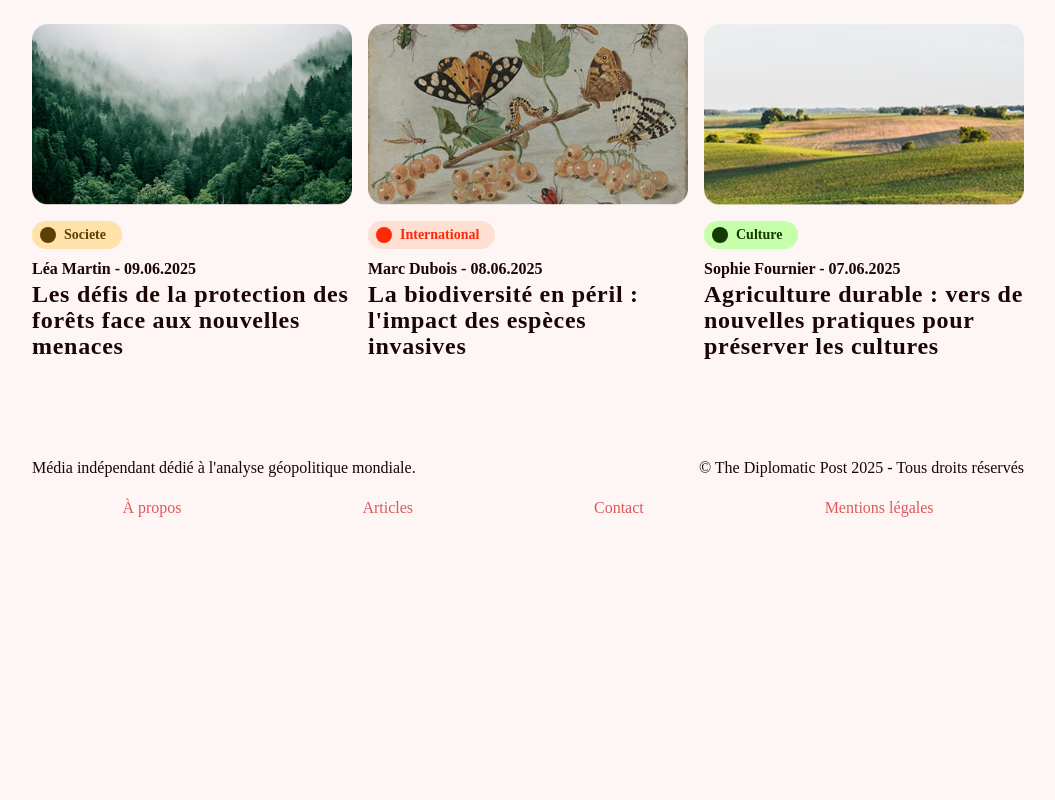
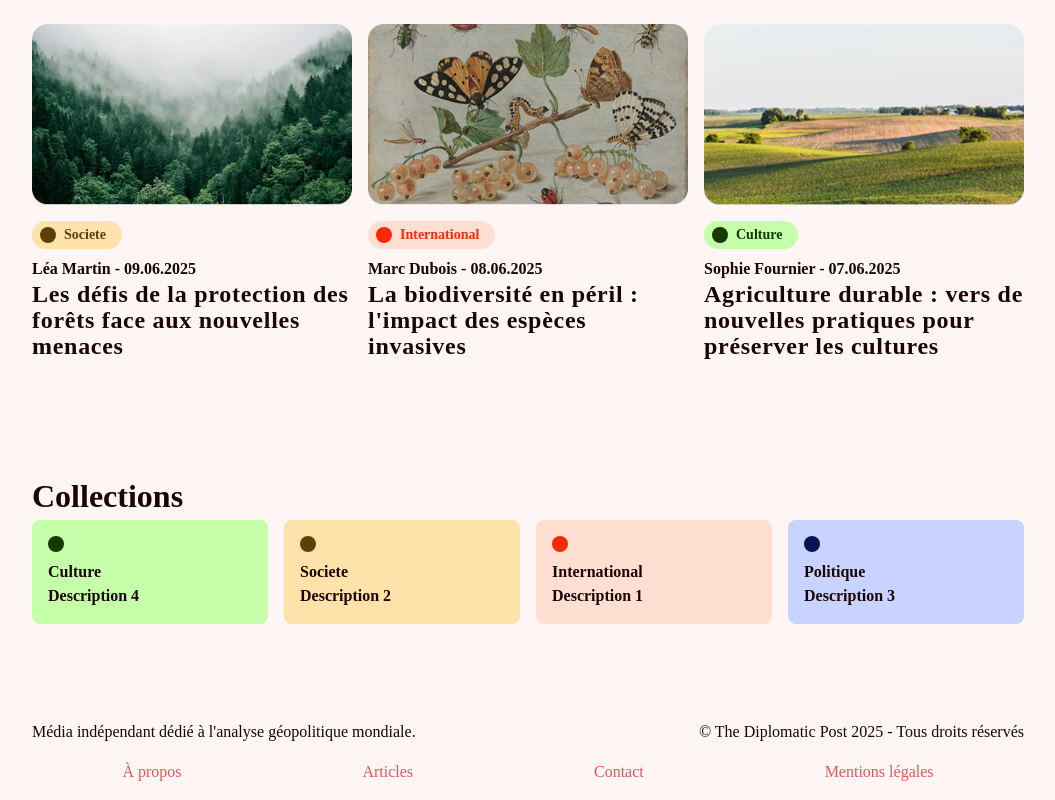
Before and after one commit to Hugo6800/site-diplomatic, a Next.js app: page / in a window 1280 px wide. Shown: the part 703-1503 px from the top of the page, without its empty margins (112-1167 px from the left). Before the commit the page ends 1239 px from the top, so only its background shows below. Built offline with nearby package versions, Linux system fonts and the light colour scheme.

Commit message:
add section collection & update color bg collections

```diff
--- a/app/components/ArticleOthers.tsx
+++ b/app/components/ArticleOthers.tsx
@@ -1,5 +1,5 @@
 import Image from "next/image";
-import TagNavigationArticles from "./Header/TagNavigationArticles";
+import TagNavigationArticles from "./TagNavigationArticles";
 
 interface ArticleProps {
     colorCircle: string;
--- a/app/components/ArticleSpotlight.tsx
+++ b/app/components/ArticleSpotlight.tsx
@@ -1,5 +1,5 @@
 import Image from "next/image";
-import TagNavigationArticles from "./Header/TagNavigationArticles";
+import TagNavigationArticles from "./TagNavigationArticles";
 
 interface ArticleProps {
     colorCircle: string;
--- /dev/null
+++ b/app/components/CollectionCard.tsx
@@ -0,0 +1,16 @@
+interface CollectionCardProps {
+    colorCircle: string;
+    name: string;
+    description: string;
+    backgroundColor: string;
+}
+
+export default function CollectionCard({ colorCircle, name, description, backgroundColor }: CollectionCardProps) {
+    return (
+        <article className={`flex flex-col p-4 rounded-lg ${backgroundColor}`}>
+           <div className={`w-4 h-4 rounded-full ${colorCircle}`}></div>
+           <p className="font-bold mt-2">{name}</p>
+           <p className="font-bold">{description}</p>
+        </article>
+    )
+}
--- a/app/components/Header/MenuNavigation.tsx
+++ b/app/components/Header/MenuNavigation.tsx
@@ -5,7 +5,7 @@ import DarkTheme from "./DarkTheme";
 import User from "./User";
 import Link from "next/link";
 import { usePathname } from "next/navigation";
-import TagNavigationArticles from "./TagNavigationArticles";
+import TagNavigationArticles from "../TagNavigationArticles";
 
 interface MenuNavigationProps {
   onNavigate?: () => void;
--- /dev/null
+++ b/app/components/Sections/CollectionsSection.tsx
@@ -0,0 +1,21 @@
+import { collections } from "@/app/utils/collections";
+import CollectionCard from "../CollectionCard";
+
+export default function CollectionsSection() {
+    return (
+        <section className="mt-28 mb-20">
+            <h2 className="font-bold text-[2rem]">Collections</h2>
+            <div className="grid grid-cols-1 md:grid-cols-2 lg:grid-cols-4 gap-4">
+                {collections.map((collection) => (
+                    <CollectionCard
+                        key={collection.id}
+                        colorCircle={collection.colorCircle}
+                        name={collection.name}
+                        description={collection.description}
+                        backgroundColor={collection.backgroundColor}
+                    />
+                ))}
+            </div>
+        </section>
+    )
+}
--- a/app/globals.css
+++ b/app/globals.css
@@ -27,7 +27,7 @@
 .bg-background-tag-international { background-color: #FFDFD2; }
 .bg-background-tag-societe { background-color: #FFE1AA; }
 .bg-background-tag-culture { background-color: #C5FFA9; }
-.bg-background-tag-politic { background-color: #F3DEDE; }
+.bg-background-tag-politic { background-color: #C8D3FF; }
 .bg-background-tag-all { background-color: #F3DEDE; }
 
 /* Classes de texte pour les tags */
--- a/app/page.tsx
+++ b/app/page.tsx
@@ -1,11 +1,13 @@
 import SpotlightSection from '@/app/components/Sections/SpotlightSection'
 import LastArticlesSection from '@/app/components/Sections/LastArticlesSection'
+import CollectionsSection from '@/app/components/Sections/CollectionsSection'
 
 export default function Home() {
   return (
     <main className="px-6 md:px-24 xl:px-36">
       <SpotlightSection />
       <LastArticlesSection />
+      <CollectionsSection />
     </main>
   );
 }
--- /dev/null
+++ b/app/utils/collections.ts
@@ -0,0 +1,38 @@
+export interface Collection {
+    id: number;
+    name: string;
+    description: string;
+    colorCircle: string;
+    backgroundColor: string;
+}
+
+export const collections: Collection[] = [
+    {
+        id: 4,
+        name: "Culture",
+        description: "Description 4",
+        colorCircle: "bg-tag-culture",
+        backgroundColor: "bg-background-tag-culture"
+    },
+    {
+        id: 2,
+        name: "Societe",
+        description: "Description 2",
+        colorCircle: "bg-tag-societe",
+        backgroundColor: "bg-background-tag-societe"
+    },
+    {
+        id: 1,
+        name: "International",
+        description: "Description 1",
+        colorCircle: "bg-tag-international",
+        backgroundColor: "bg-background-tag-international"
+    },
+    {
+        id: 3,
+        name: "Politique",
+        description: "Description 3",
+        colorCircle: "bg-tag-politic",
+        backgroundColor: "bg-background-tag-politic"
+    },
+]
```
Also changed, not shown: app/components/TagNavigationArticles.tsx (renamed from app/components/Header/TagNavigationArticles.tsx).
